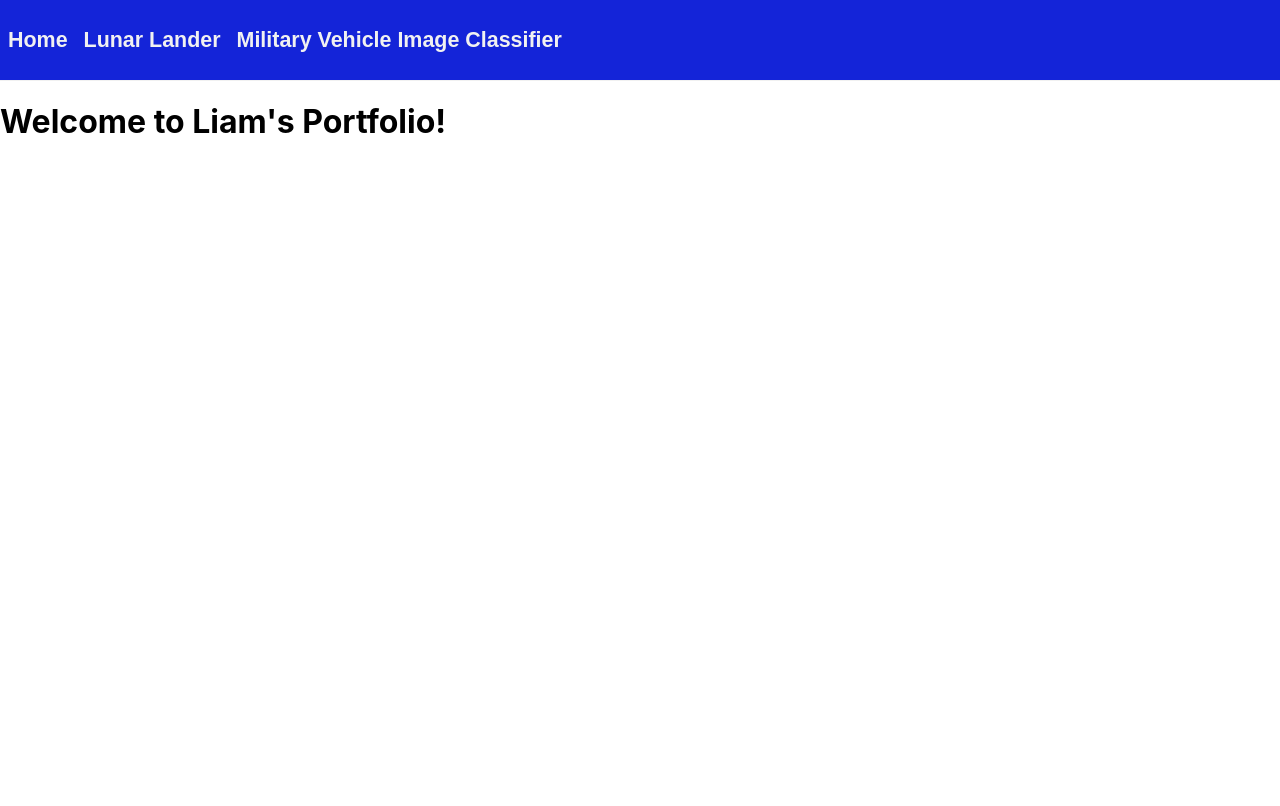
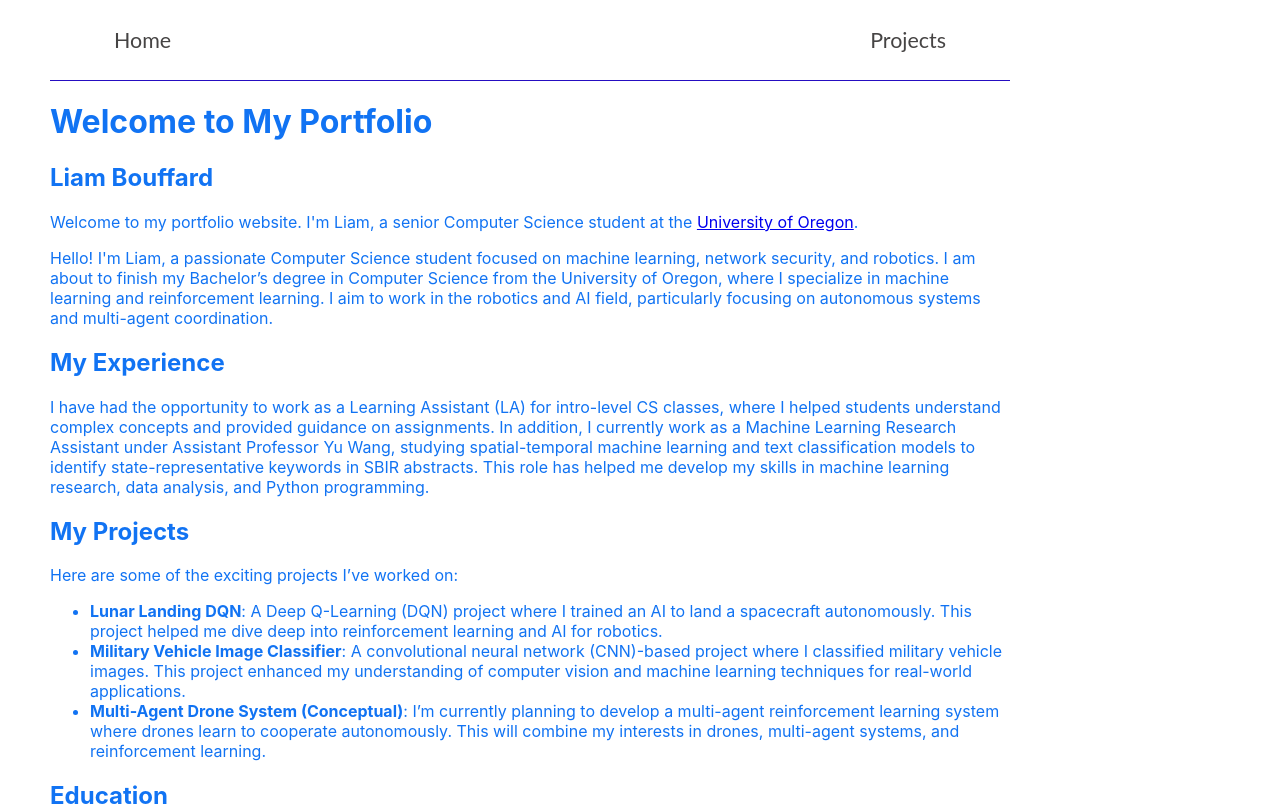
Before and after one commit to liamtbo/portfolio_website, a React (Create React App) app: page / in a window 1280 px wide. Shown: the top 806 px of the page. Built offline with nearby package versions, Linux system fonts and the light colour scheme.

Commit message:
basic homepage and project page setup

```diff
--- a/src/App.css
+++ /dev/null
@@ -1,38 +0,0 @@
-.App {
-  text-align: center;
-}
-
-.App-logo {
-  height: 40vmin;
-  pointer-events: none;
-}
-
-@media (prefers-reduced-motion: no-preference) {
-  .App-logo {
-    animation: App-logo-spin infinite 20s linear;
-  }
-}
-
-.App-header {
-  background-color: #282c34;
-  min-height: 100vh;
-  display: flex;
-  flex-direction: column;
-  align-items: center;
-  justify-content: center;
-  font-size: calc(10px + 2vmin);
-  color: white;
-}
-
-.App-link {
-  color: #61dafb;
-}
-
-@keyframes App-logo-spin {
-  from {
-    transform: rotate(0deg);
-  }
-  to {
-    transform: rotate(360deg);
-  }
-}
--- a/src/App.js
+++ b/src/App.js
@@ -1,12 +1,39 @@
 import logo from './logo.svg';
-import './App.css';
+import style from './css/App.module.css';
 import { NavBar } from './components/NavBar'
 
 function App() {
   return (
-    <div>
-      < NavBar />
-      <h1>Welcome to Liam's Portfolio!</h1>
+    <div className={style.titles}>
+      <NavBar />
+      <h1>Welcome to My Portfolio</h1> {/* Move this to the top */}
+      <h2>Liam Bouffard</h2>
+      <p>Welcome to my portfolio website. I'm Liam, a senior Computer Science student at the <a href="https://www.uoregon.edu/" target="_blank" rel="noopener noreferrer">University of Oregon</a>.</p>
+
+      <p>Hello! I'm Liam, a passionate Computer Science student focused on machine learning, network security, and robotics. I am about to finish my Bachelor’s degree in Computer Science from the University of Oregon, where I specialize in machine learning and reinforcement learning. I aim to work in the robotics and AI field, particularly focusing on autonomous systems and multi-agent coordination.</p>
+
+      <h2>My Experience</h2>
+
+      <p>I have had the opportunity to work as a Learning Assistant (LA) for intro-level CS classes, where I helped students understand complex concepts and provided guidance on assignments. In addition, I currently work as a Machine Learning Research Assistant under Assistant Professor Yu Wang, studying spatial-temporal machine learning and text classification models to identify state-representative keywords in SBIR abstracts. This role has helped me develop my skills in machine learning research, data analysis, and Python programming.</p>
+
+      <h2>My Projects</h2>
+
+      <p>Here are some of the exciting projects I’ve worked on:</p>
+      <ul>
+        <li><strong>Lunar Landing DQN</strong>: A Deep Q-Learning (DQN) project where I trained an AI to land a spacecraft autonomously. This project helped me dive deep into reinforcement learning and AI for robotics.</li>
+        <li><strong>Military Vehicle Image Classifier</strong>: A convolutional neural network (CNN)-based project where I classified military vehicle images. This project enhanced my understanding of computer vision and machine learning techniques for real-world applications.</li>
+        <li><strong>Multi-Agent Drone System (Conceptual)</strong>: I’m currently planning to develop a multi-agent reinforcement learning system where drones learn to cooperate autonomously. This will combine my interests in drones, multi-agent systems, and reinforcement learning.</li>
+      </ul>
+
+      <h2>Education</h2>
+
+      <p>I am currently completing my Bachelor's degree in Computer Science, with a concentration in Machine Learning, from the University of Oregon. My coursework has included subjects like network security, machine learning, algorithms, and robotics. I am also considering pursuing a Master's in Robotics to further hone my skills in autonomous systems and robotics engineering.</p>
+
+      <h2>My Interests</h2>
+
+      <p>In addition to my academic and professional work, I have a variety of interests that shape my goals and aspirations. I am particularly excited about the fields of robotics, autonomous systems, and artificial intelligence, especially in the context of drones and multi-agent coordination. I enjoy exploring reinforcement learning and its applications in real-world environments. In my free time, I like to fly drones, study new algorithms, and keep up with the latest developments in AI and robotics. I am passionate about how technology can be used to solve real-world problems, and I am always looking for new challenges and opportunities to learn.</p>
+
+      <p>Feel free to explore my portfolio to learn more about my work and how I can contribute to the future of technology!</p>
     </div>
   );
 }
--- a/src/components/NavBar.js
+++ b/src/components/NavBar.js
@@ -5,14 +5,9 @@ import styles from '../css/NavBar.module.css'
 
 export function NavBar() {
   return (
-    <nav className={ styles.navBar}>
-      <div className={ styles.navBarMainContent}>
-        <div className={styles.navBarMenu}>
-          <Link className={styles.navbarItem} to="/">Home</Link>
-          <Link className={styles.navbarItem} to="/lunar-lander">Lunar Lander</Link>
-          <Link className={styles.navbarItem} to="/military-classifier">Military Vehicle Image Classifier</Link>
-        </div>
-      </div>
+    <nav className={styles.navBar}>
+      <Link className={styles.navbarItem} to="/">Home</Link>
+      <Link className={styles.navbarItem} to="/projects">Projects</Link>
     </nav>
   )
 }
--- /dev/null
+++ b/src/css/App.module.css
@@ -0,0 +1,6 @@
+
+.titles {
+  color: #1173f3;
+  margin-left: 50px;
+  width: 75%;
+}
--- a/src/css/NavBar.module.css
+++ b/src/css/NavBar.module.css
@@ -1,34 +1,22 @@
 
 .navBar {
-  font-family: "Nunito", sans-serif;
+  font-family: "Lato", sans-serif;
   font-optical-sizing: auto;
-  font-weight: 900;
+  font-weight: 400; /*font boldnress*/
   font-style: normal;
-  color: #f1f1f1;
-  background-color: #1424d8;
+  background-color: #ffffff; /* color of nav bar */
   display: flex;
   justify-content: space-between;
-  height: 5rem;
+  height: 5rem; /* nav bar size */
   white-space: nowrap;
-  border-bottom: 1px solid #f1f1f1;
+  border-bottom: 1px solid #250dc1;
+  align-items: center;
   width: 100%;
-}
-
-.navBarMainContent {
-  display: flex;
-  justify-content: flex-start;
-}
-
-.navBarMenu {
-  display: flex;
-  justify-content: space-between;
-  align-items: center;
-  width: 40%;
 }
 
 .navbarItem {
   font-size: 1.34em;
-  padding: 0 .5rem;
   text-decoration: none;
-  color: #f1f1f1;
+  color: #464444;
+  padding: 0 4rem;
 }
--- a/src/index.js
+++ b/src/index.js
@@ -6,7 +6,7 @@ import reportWebVitals from './reportWebVitals';
 import { Browser, Routes, Route, BrowserRouter } from 'react-router-dom'; // routing between pages
 import { LunarLander } from './pages/lunar_lander'
 import { MilitaryClassifier } from './pages/military_image_classifier'
-
+import { Projects } from './pages/projects'
 
 const root = ReactDOM.createRoot(document.getElementById('root'));
 root.render(
@@ -16,8 +16,9 @@ root.render(
         <Route>
           {/* define app routes */}
           <Route index="/" element={<App />} /> {/* Home route */}
-          <Route path="lunar-lander" element={<LunarLander />} />
-          <Route path="military-classifier" element={<MilitaryClassifier />} />
+          <Route path="/projects" element={<Projects />} />
+            <Route path="lunar-lander" element={<LunarLander />} />
+            <Route path="military-classifier" element={<MilitaryClassifier />} />
         </Route>
       </Routes>
     </BrowserRouter>
--- /dev/null
+++ b/src/pages/projects.js
@@ -0,0 +1,23 @@
+import React from 'react'
+import { useNavigate, Link } from 'react-router-dom'
+import { NavBar } from '../components/NavBar'
+
+export function Projects() {
+  return (
+    <div>
+      < NavBar />
+      <h1>Projects</h1>
+      <div>
+        <h2>Lunar Lander</h2>
+        <Link to="lunar-lander">Lunar Lander</Link>
+        <img src="lunar-lander.png" alt="lunar landing" style={{ width: '300px', height: '200px' }}/>
+        <p>A reinforcement learning project using Deep Q-Learning (DQN) to train an AI agent to autonomously land a lunar module in a simulated environment. The agent learns to control thrust and rotation to achieve a smooth landing while optimizing fuel efficiency and minimizing crash landings.</p>
+      </div>
+      <div>
+        <h2>Military Vehicle Image Classification</h2>
+        <img src="drones.jpg" alt="drones" style={{ width: '300px', height: '200px' }}/>
+        <p>A convolutional neural network (CNN) model trained to classify military vehicles from images. The model processes visual data to differentiate between various types of military assets, such as tanks, aircraft, and armored vehicles, aiding in automated reconnaissance and intelligence analysis.</p>
+      </div>
+    </div>
+  )
+}
```
Also changed, not shown: public/drones.jpg (added), public/lunar-lander.png (added).
